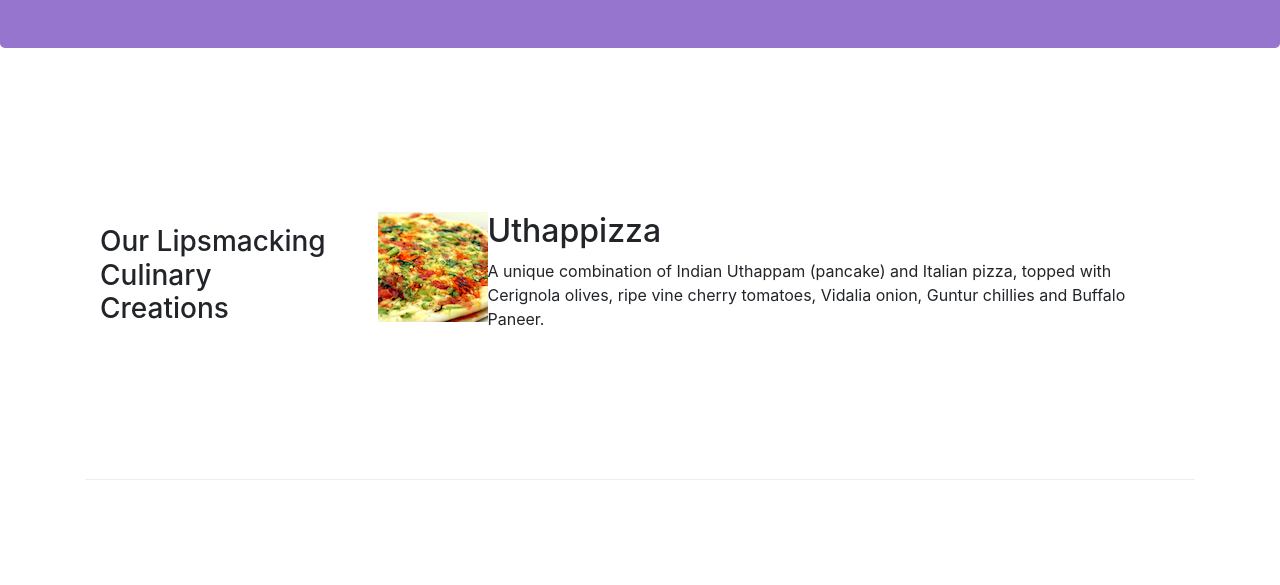
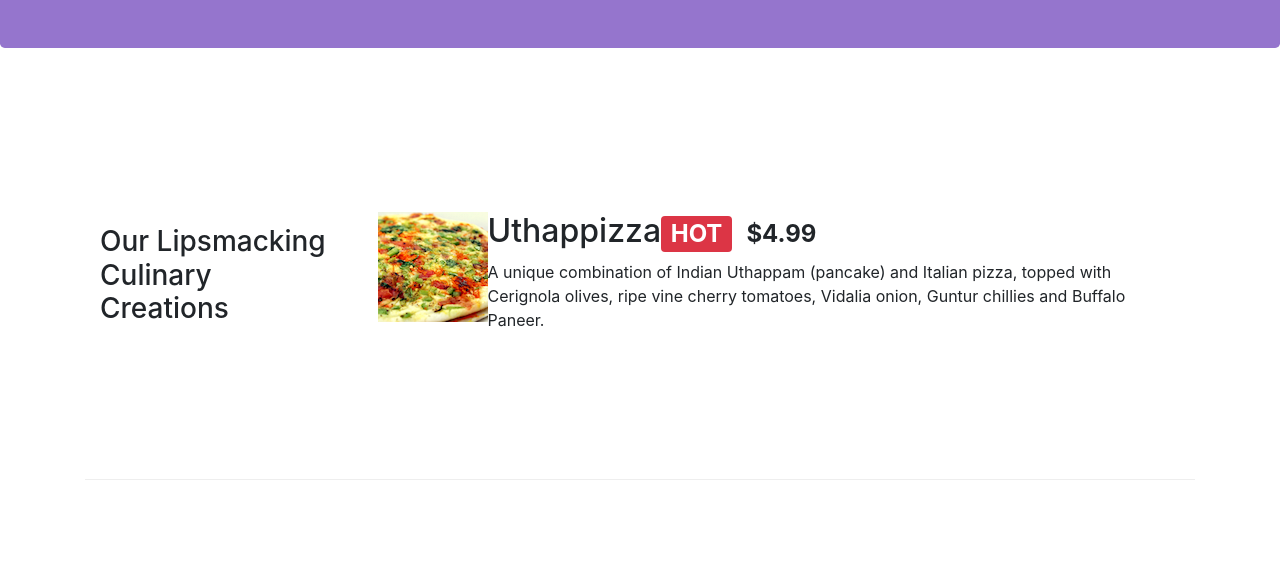
Before and after one commit to JayKitKit/confusion, a website: page index.html in a window 1280 px wide. Shown: the part 215-800 px from the top of the page. Drawn offline with nearby package versions, Linux system fonts and the light colour scheme.

Commit message:
Alert Users

```diff
--- a/index.html
+++ b/index.html
@@ -78,7 +78,7 @@
                     src="img/uthappizza.png" alt="uthappizza">
                  <div class="media-body">
 
-                    <h2 class="mt-0">Uthappizza</h2>
+                    <h2 class="mt-0">Uthappizza<spam class="badge badge-danger">HOT</spam><span class="badge badge-pill badge-default">$4.99</span></h2>
                     <p class="hidden-xs-down">A unique combination of Indian Uthappam (pancake) and Italian pizza, topped with Cerignola olives, ripe vine cherry tomatoes, Vidalia onion, Guntur chillies and Buffalo Paneer.</p>
                     </div>
                 </div>
```
